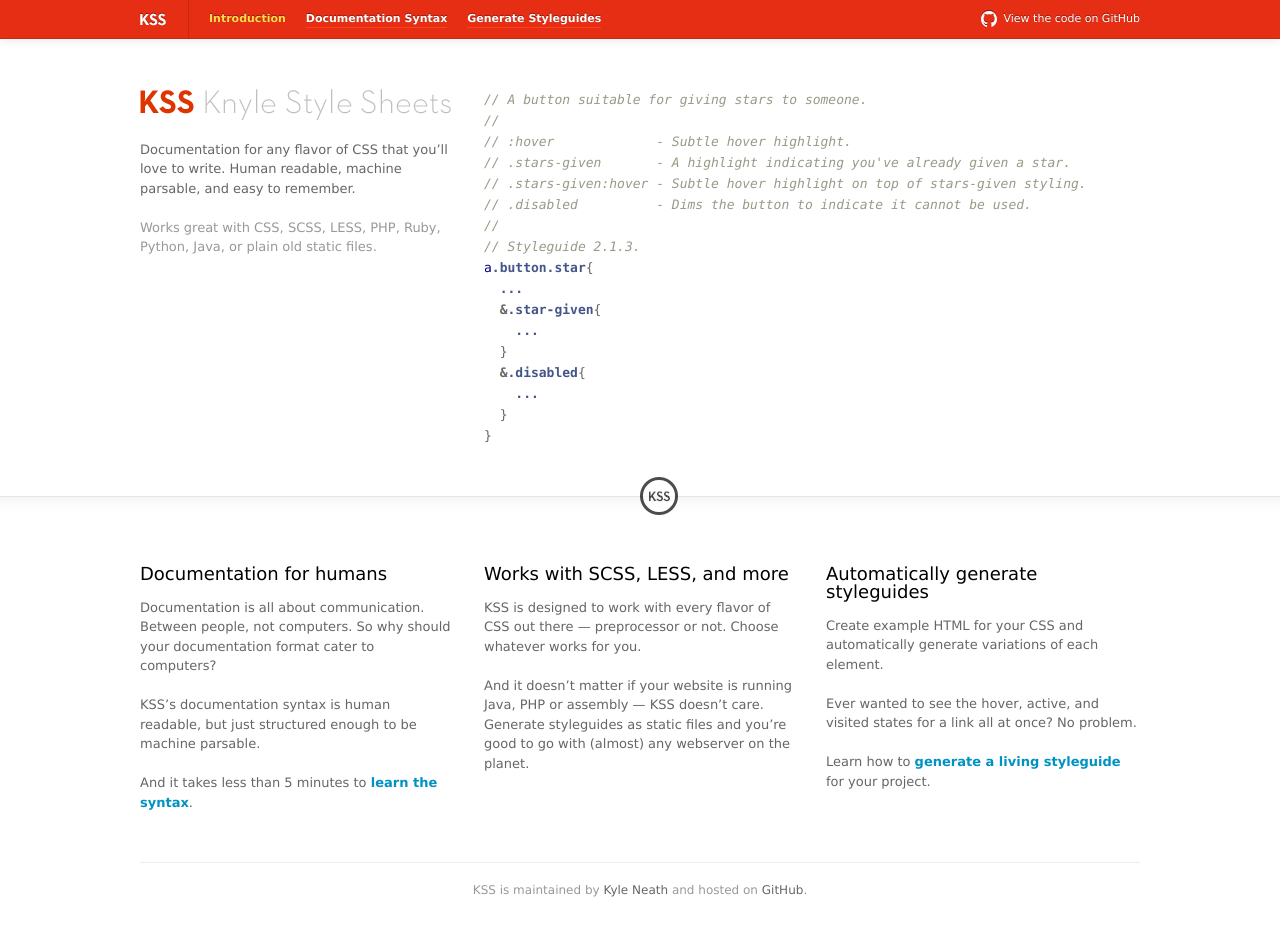
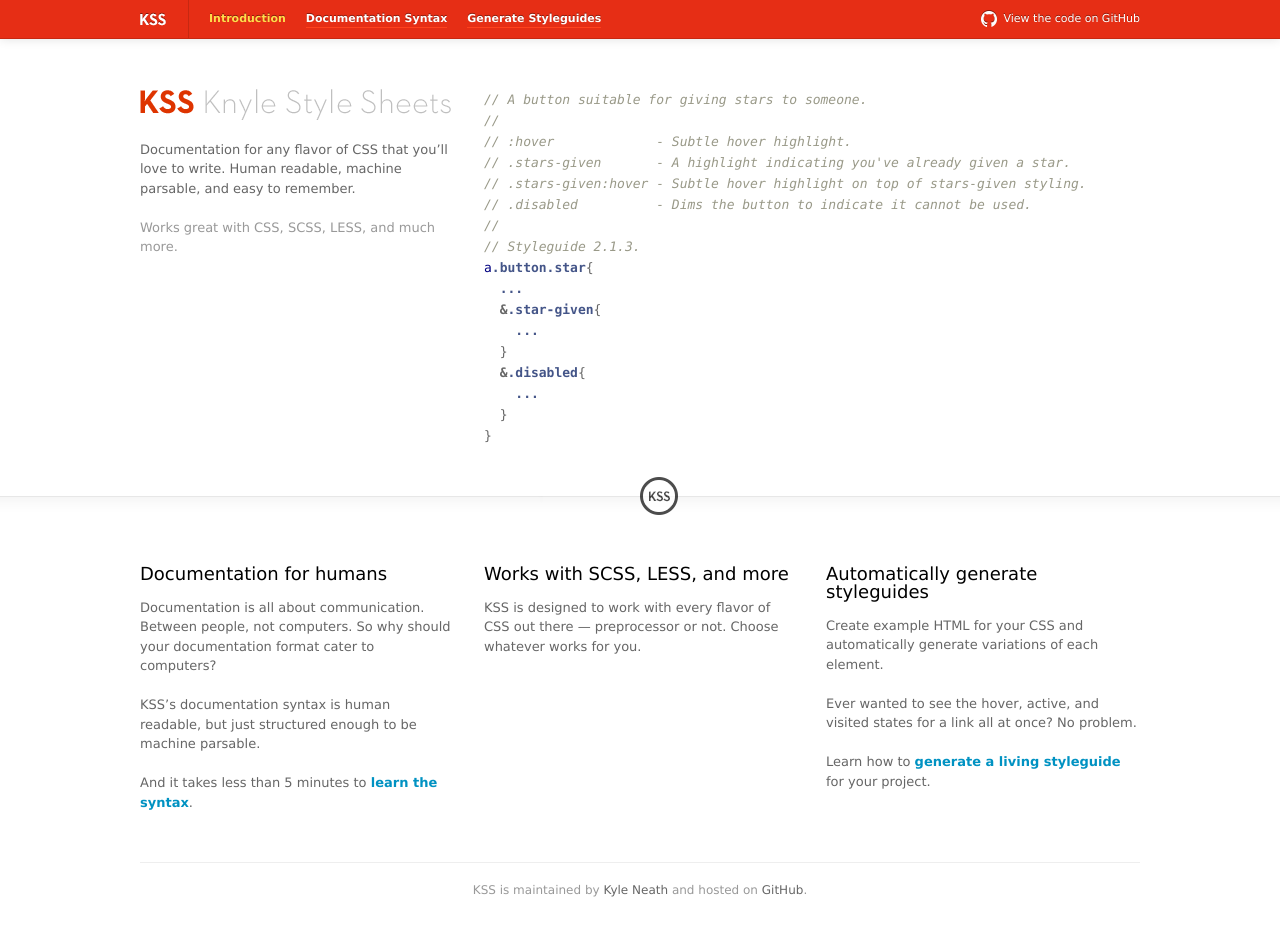
Before and after one commit to kneath/kss, a Jekyll site: the page built from index.md, in a window 1280 px wide. Built offline with Jekyll 4.4.1, drawn with Linux system fonts in a browser that asks for light colours; Markdown is read by kramdown in place of the engine named in the settings.

Commit message:
Next push is gonna be liiiive

```diff
--- a/soon.md
+++ b/index.md
@@ -12,7 +12,7 @@ layout: default
         Documentation for any flavor of CSS that you’ll love to write. Human readable, machine parsable, and easy to remember.
       </p>
       <p class="subdued">
-        Works great with CSS, SCSS, LESS, PHP, Ruby,  Python,  Java, or plain old static files.
+        Works great with CSS, SCSS, LESS, and much more.
       </p>
     </div>
 
@@ -65,9 +65,6 @@ a.button.star{
     <p>
       KSS is designed to work with every flavor of CSS out there — preprocessor or not. Choose whatever works for you.
     </p>
-    <p>
-      And it doesn’t matter if your website is running Java, PHP or assembly — KSS doesn’t care. Generate styleguides as static files and you’re good to go with (almost) any webserver on the planet.
-    </p>
   </div>
 
   <div class="column right">
```
